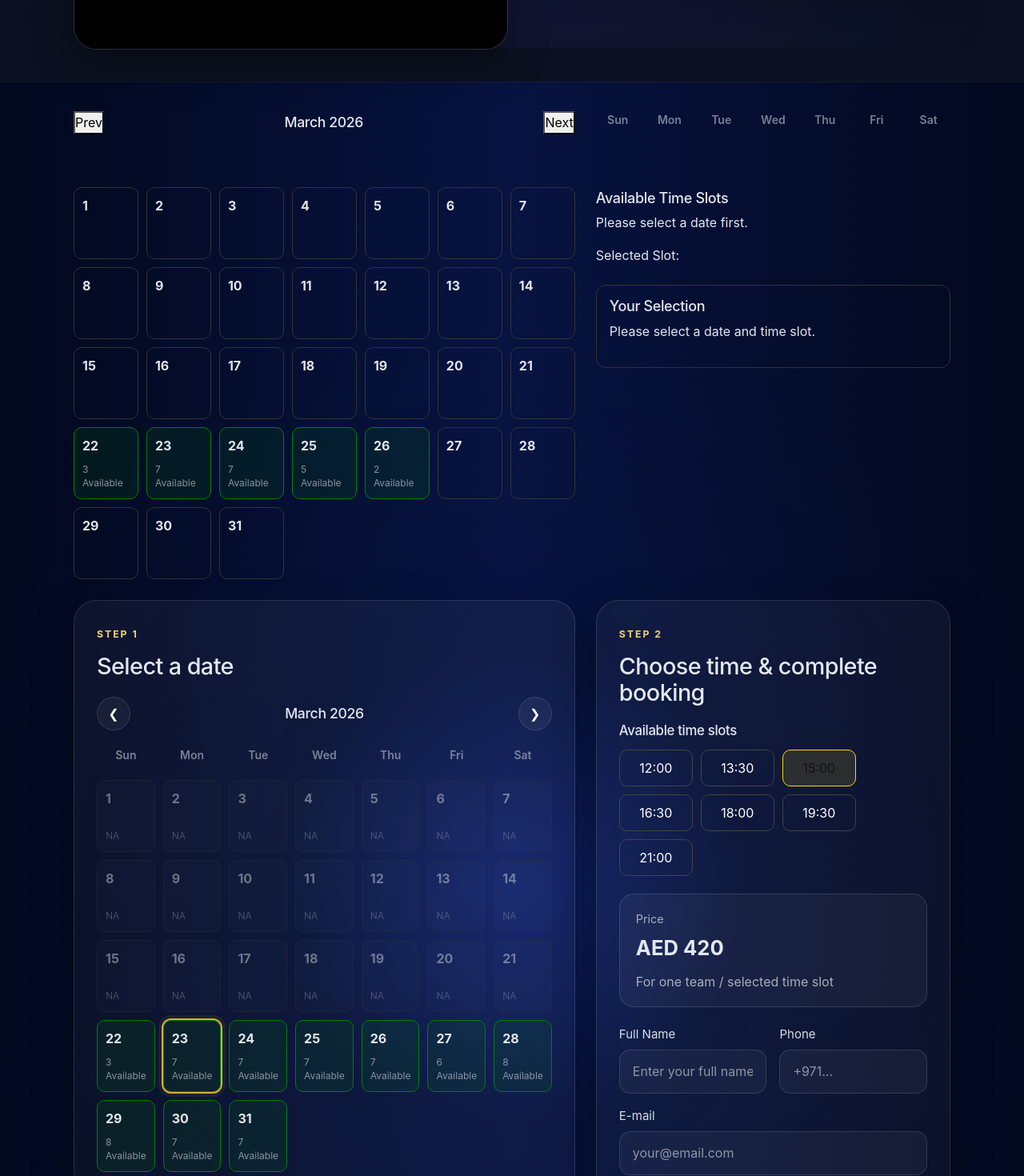
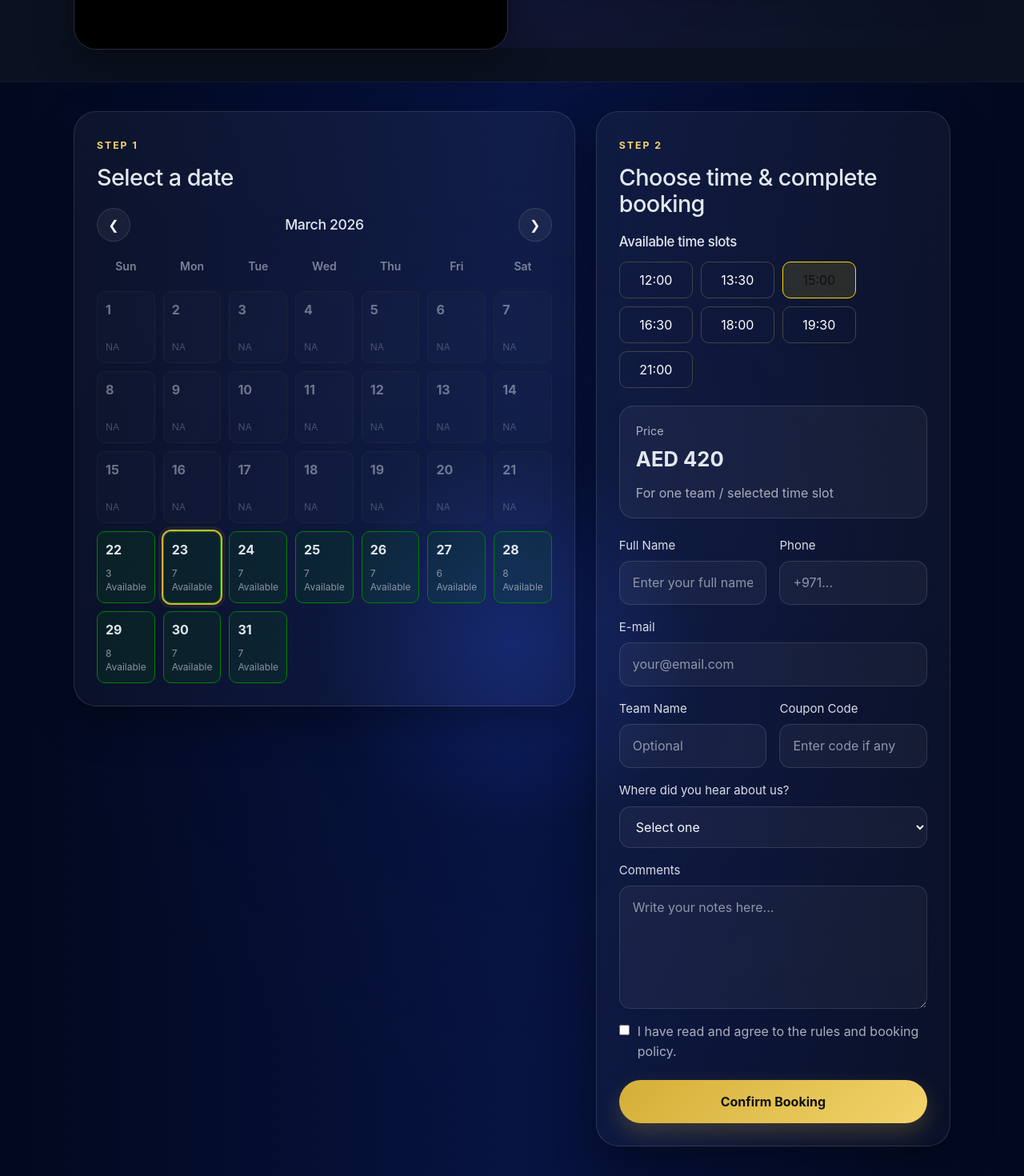
Before and after one commit to kiumars609/escape-finder, a React (Vite) app: page /room/1 in a window 1280 px wide. Shown: the part 740-2210 px from the top of the page at 80% size. Built offline with nearby package versions, Linux system fonts and the light colour scheme.

Commit message:
Edit calendar

```diff
--- a/src/Pages/Room/Booking/Calendar/Calendar.jsx
+++ b/src/Pages/Room/Booking/Calendar/Calendar.jsx
@@ -1,154 +1,48 @@
 import React, { useState } from "react";
 
 export default function Calendar() {
-  const [currentDate, setCurrentDate] = useState(new Date());
-  const [selectedDate, setSelectedDate] = useState(null);
-  const [selectedSlot, setSelectedSlot] = useState(null);
+  const [currentDate, setCurrentDate] = useState(new Date(2026, 2, 1));
+  const [selectedDate, setSelectedDate] = useState(23);
 
   const year = currentDate.getFullYear();
   const month = currentDate.getMonth();
+
   const daysInMonth = new Date(year, month + 1, 0).getDate();
   const firstDayOfMonth = new Date(year, month, 1).getDay();
 
-  const days = [];
-  for (let day = 1; day <= daysInMonth; day++) {
-    days.push(day);
-  }
-
-  const emptyDays = [];
-  for (let i = 0; i < firstDayOfMonth; i++) {
-    emptyDays.push(null);
-  }
-
-  const calendarDays = [...emptyDays, ...days];
+  const availableDates = {
+    "2026-03-22": 3,
+    "2026-03-23": 7,
+    "2026-03-24": 7,
+    "2026-03-25": 7,
+    "2026-03-26": 7,
+    "2026-03-27": 6,
+    "2026-03-28": 8,
+    "2026-03-29": 8,
+    "2026-03-30": 7,
+    "2026-03-31": 7,
+  };
 
   const handlePrevMonth = () => {
     setCurrentDate(new Date(year, month - 1, 1));
     setSelectedDate(null);
-    setSelectedSlot(null);
   };
 
   const handleNextMonth = () => {
     setCurrentDate(new Date(year, month + 1, 1));
     setSelectedDate(null);
-    setSelectedSlot(null);
   };
 
-  const availableDates = {
-    "2026-03-22": 3,
-    "2026-03-23": 7,
-    "2026-03-24": 7,
-    "2026-03-25": 5,
-    "2026-03-26": 2,
-  };
+  const emptyDays = Array.from({ length: firstDayOfMonth }, () => null);
+  const monthDays = Array.from({ length: daysInMonth }, (_, i) => i + 1);
+  const calendarDays = [...emptyDays, ...monthDays];
 
-  const slotsByDate = {
-    "2026-03-22": ["12:00", "14:30", "17:00"],
-    "2026-03-23": ["11:00", "13:30", "15:00", "18:00", "20:30"],
-    "2026-03-24": ["12:30", "16:00", "19:00"],
-    "2026-03-25": ["10:00", "14:00"],
-    "2026-03-26": ["13:00", "15:30", "21:00"],
-  };
-
-  const selectedDateString =
-    selectedDate !== null
-      ? `${year}-${String(month + 1).padStart(2, "0")}-${String(selectedDate).padStart(2, "0")}`
-      : null;
-
-  const selectedSlots = selectedDateString
-    ? slotsByDate[selectedDateString] || []
-    : [];
-
-  const gridCalendar = calendarDays.map((day, index) => {
-    const dateString =
-      day !== null
-        ? `${year}-${String(month + 1).padStart(2, "0")}-${String(day).padStart(2, "0")}`
-        : null;
-
-    const isAvailable = day !== null && availableDates[dateString];
-
-    return (
-      <div
-        key={index}
-        className={`calendar-day ${day === null ? "empty" : ""} ${isAvailable ? "available" : ""} ${selectedDate === day ? "active" : ""}`}
-        onClick={() => {
-          if (isAvailable) {
-            setSelectedDate(day);
-            setSelectedSlot(null);
-          }
-        }}
-      >
-        <span>{day}</span>
-        {isAvailable && <small>{availableDates[dateString]} Available</small>}
-      </div>
-    );
+  const monthLabel = currentDate.toLocaleString("en-US", {
+    month: "long",
+    year: "numeric",
   });
 
   return (
-    <>
-      {/* <h3>
-        March 2026 (
-        {month + " " + year + " " + daysInMonth + " " + firstDayOfMonth})
-      </h3>
-      <p>{JSON.stringify(emptyDays)}</p>
-      <p>{JSON.stringify(days)}</p> */}
-      <div className="calendar-topbar">
-        <button onClick={handlePrevMonth}>Prev</button>
-        <h3>
-          {currentDate.toLocaleString("en-US", { month: "long" })} {year}
-        </h3>
-        <button onClick={handleNextMonth}>Next</button>
-      </div>
-      <div className="calendar-weekdays">
-        <span>Sun</span>
-        <span>Mon</span>
-        <span>Tue</span>
-        <span>Wed</span>
-        <span>Thu</span>
-        <span>Fri</span>
-        <span>Sat</span>
-      </div>
-      <div className="calendar-grid">{gridCalendar}</div>
-
-      <div className="slots-section">
-        <h3>Available Time Slots</h3>
-
-        {selectedDate === null ? (
-          <p>Please select a date first.</p>
-        ) : selectedSlots.length > 0 ? (
-          <div className="slot-list">
-            {selectedSlots.map((slot, index) => (
-              <button
-                key={index}
-                className={`slot-btn ${selectedSlot === slot ? "active" : ""}`}
-                onClick={() => setSelectedSlot(slot)}
-              >
-                {slot}
-              </button>
-            ))}
-          </div>
-        ) : (
-          <p>No time slots available for this date.</p>
-        )}
-
-        <p>Selected Slot: {selectedSlot}</p>
-
-        <div className="booking-summary">
-          <h3>Your Selection</h3>
-
-          {selectedDate && selectedSlot ? (
-            <p>
-              Date: {currentDate.toLocaleString("en-US", { month: "long" })}{" "}
-              {selectedDate}, {year}
-              <br />
-              Time: {selectedSlot}
-            </p>
-          ) : (
-            <p>Please select a date and time slot.</p>
-          )}
-        </div>
-      </div>
-
     <div className="calendar-card">
       <div className="section-head">
         <span className="section-kicker">Step 1</span>
@@ -156,9 +50,15 @@ export default function Calendar() {
       </div>
 
       <div className="calendar-topbar">
-          <button className="calendar-nav-btn">&#10094;</button>
-          <h3>March 2026</h3>
-          <button className="calendar-nav-btn">&#10095;</button>
+        <button className="calendar-nav-btn" onClick={handlePrevMonth}>
+          &#10094;
+        </button>
+
+        <h3>{monthLabel}</h3>
+
+        <button className="calendar-nav-btn" onClick={handleNextMonth}>
+          &#10095;
+        </button>
       </div>
 
       <div className="calendar-weekdays">
@@ -172,136 +72,38 @@ export default function Calendar() {
       </div>
 
       <div className="calendar-grid">
-          <div className="calendar-day disabled">
-            <span>1</span>
-            <small>NA</small>
+        {calendarDays.map((day, index) => {
+          if (day === null) {
+            return <div key={index} className="calendar-day empty"></div>;
+          }
+
+          const dateString = `${year}-${String(month + 1).padStart(
+            2,
+            "0",
+          )}-${String(day).padStart(2, "0")}`;
+
+          const availableCount = availableDates[dateString];
+          const isAvailable = !!availableCount;
+          const isActive = selectedDate === day;
+
+          return (
+            <div
+              key={index}
+              className={`calendar-day ${
+                isAvailable ? "available" : "disabled"
+              } ${isActive ? "active" : ""}`}
+              onClick={() => {
+                if (isAvailable) setSelectedDate(day);
+              }}
+            >
+              <span>{day}</span>
+              <small>
+                {isAvailable ? `${availableCount} Available` : "NA"}
+              </small>
             </div>
-          <div className="calendar-day disabled">
-            <span>2</span>
-            <small>NA</small>
-          </div>
-          <div className="calendar-day disabled">
-            <span>3</span>
-            <small>NA</small>
-          </div>
-          <div className="calendar-day disabled">
-            <span>4</span>
-            <small>NA</small>
-          </div>
-          <div className="calendar-day disabled">
-            <span>5</span>
-            <small>NA</small>
-          </div>
-          <div className="calendar-day disabled">
-            <span>6</span>
-            <small>NA</small>
-          </div>
-          <div className="calendar-day disabled">
-            <span>7</span>
-            <small>NA</small>
-          </div>
-
-          <div className="calendar-day disabled">
-            <span>8</span>
-            <small>NA</small>
-          </div>
-          <div className="calendar-day disabled">
-            <span>9</span>
-            <small>NA</small>
-          </div>
-          <div className="calendar-day disabled">
-            <span>10</span>
-            <small>NA</small>
-          </div>
-          <div className="calendar-day disabled">
-            <span>11</span>
-            <small>NA</small>
-          </div>
-          <div className="calendar-day disabled">
-            <span>12</span>
-            <small>NA</small>
-          </div>
-          <div className="calendar-day disabled">
-            <span>13</span>
-            <small>NA</small>
-          </div>
-          <div className="calendar-day disabled">
-            <span>14</span>
-            <small>NA</small>
-          </div>
-
-          <div className="calendar-day disabled">
-            <span>15</span>
-            <small>NA</small>
-          </div>
-          <div className="calendar-day disabled">
-            <span>16</span>
-            <small>NA</small>
-          </div>
-          <div className="calendar-day disabled">
-            <span>17</span>
-            <small>NA</small>
-          </div>
-          <div className="calendar-day disabled">
-            <span>18</span>
-            <small>NA</small>
-          </div>
-          <div className="calendar-day disabled">
-            <span>19</span>
-            <small>NA</small>
-          </div>
-          <div className="calendar-day disabled">
-            <span>20</span>
-            <small>NA</small>
-          </div>
-          <div className="calendar-day disabled">
-            <span>21</span>
-            <small>NA</small>
-          </div>
-
-          <div className="calendar-day available">
-            <span>22</span>
-            <small>3 Available</small>
-          </div>
-          <div className="calendar-day available active">
-            <span>23</span>
-            <small>7 Available</small>
-          </div>
-          <div className="calendar-day available">
-            <span>24</span>
-            <small>7 Available</small>
-          </div>
-          <div className="calendar-day available">
-            <span>25</span>
-            <small>7 Available</small>
-          </div>
-          <div className="calendar-day available">
-            <span>26</span>
-            <small>7 Available</small>
-          </div>
-          <div className="calendar-day available">
-            <span>27</span>
-            <small>6 Available</small>
-          </div>
-          <div className="calendar-day available">
-            <span>28</span>
-            <small>8 Available</small>
-          </div>
-
-          <div className="calendar-day available">
-            <span>29</span>
-            <small>8 Available</small>
-          </div>
-          <div className="calendar-day available">
-            <span>30</span>
-            <small>7 Available</small>
-          </div>
-          <div className="calendar-day available">
-            <span>31</span>
-            <small>7 Available</small>
+          );
+        })}
       </div>
     </div>
-      </div>
-    </>
   );
 }
```
Lines whose indentation alone changed are shown as unchanged.
